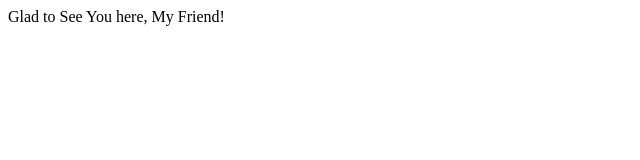
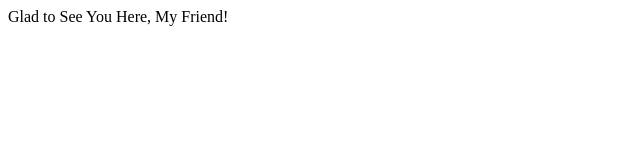
Before and after one commit to KangX1/KangX1.github.io, a plain HTML site: page index.html in a window 1280 px wide. Shown: the full height of the page, 0-640 px from the left. Drawn offline with Linux system fonts and the light colour scheme.

Commit message:
Update index.html

```diff
--- a/index.html
+++ b/index.html
@@ -11,7 +11,7 @@
         		<p1>My precious~~~~~~</p1>
     		</div><!-- /.blurb -->
 		<!-- </div>/.container -->
-	    Glad to See You here, My Friend!
+	    Glad to See You Here, My Friend!
 
 	    <!object width="100%" height="800px" data="Lida_Lou_CV.pdf"></object>
 
```
